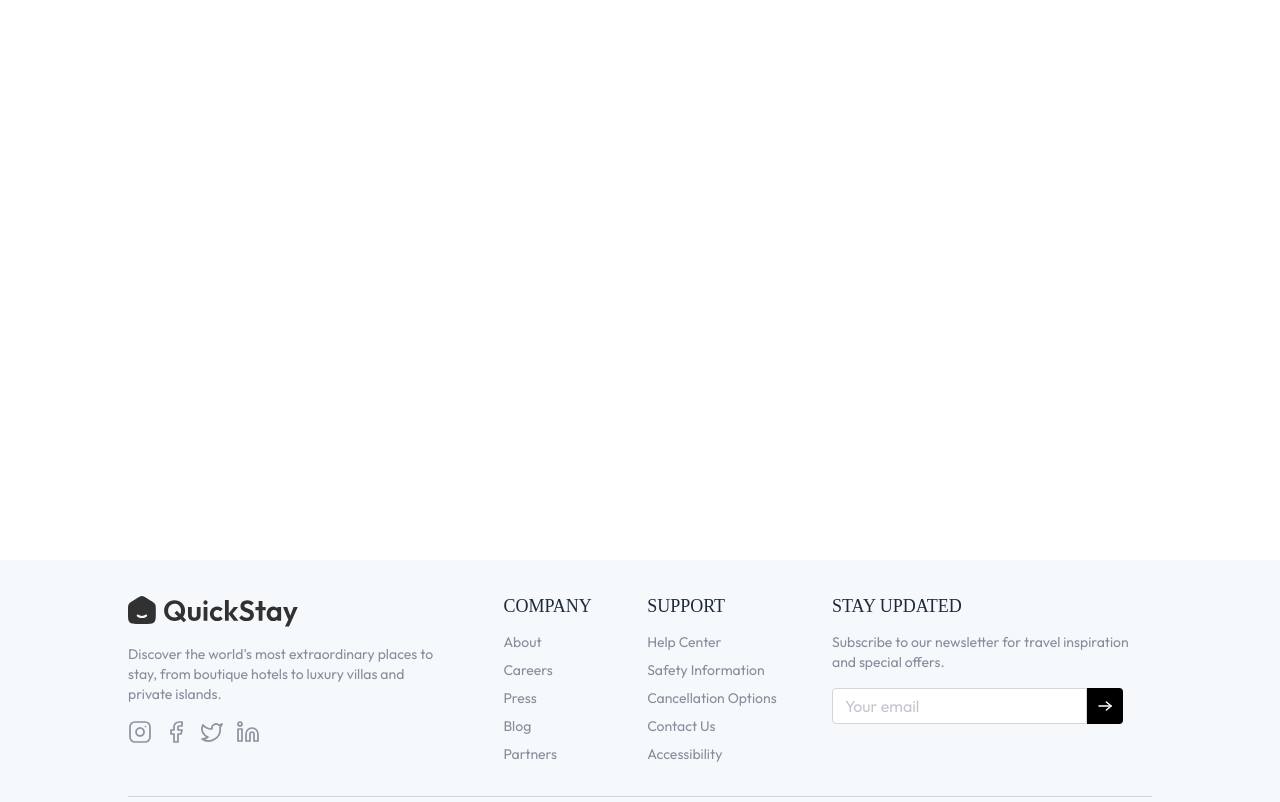
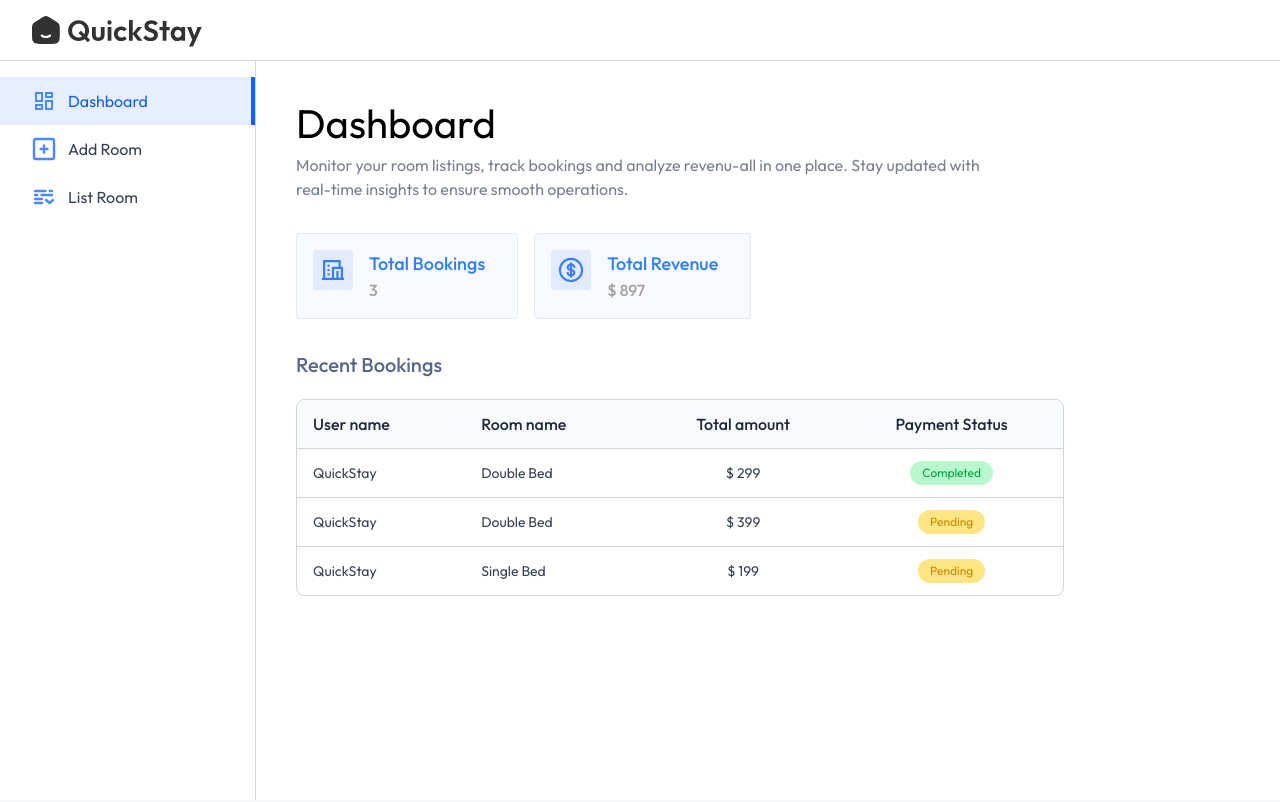
Before and after one commit to RakeshKrGorai/QuickStay, a React (Vite) app in the folder frontend/: page /owner in a window 1280 px wide. Shown: the top 802 px of the page. Built offline with nearby package versions, Linux system fonts and the light colour scheme; no server answers.

Commit message:
completed owner dashboard page

```diff
--- a/frontend/src/App.jsx
+++ b/frontend/src/App.jsx
@@ -8,6 +8,10 @@
 import RoomDetails from "./pages/RoomDetails";
 import MyBooking from "./pages/MyBooking";
 import HotelReg from "./components/HotelReg";
+import Layout from "./pages/hotelOwner/Layout";
+import Dashboard from "./pages/hotelOwner/Dashboard";
+import AddRoom from "./pages/hotelOwner/AddRoom";
+import ListRoom from "./pages/hotelOwner/ListRoom";
 
 function App() {
   // checks whether the current path of the website has "owner" included within the url or not.
@@ -23,6 +27,11 @@
           <Route path="/rooms" element={<AllRooms />} />
           <Route path="/rooms/:id" element={<RoomDetails />} />
           <Route path="/my-bookings" element={<MyBooking />} />
+          <Route path="/owner" element={<Layout />}>
+            <Route index element={<Dashboard />}></Route>
+            <Route path="add-room" element={<AddRoom />}></Route>
+            <Route path="list-room" element={<ListRoom />}></Route>
+          </Route>
         </Routes>
       </div>
       <Footer />
--- /dev/null
+++ b/frontend/src/components/hotelOwner/Navbar.jsx
@@ -0,0 +1,17 @@
+import React from "react";
+import { Link } from "react-router-dom";
+import { assets } from "../../assets/assets";
+import { UserButton } from "@clerk/clerk-react";
+
+function Navbar() {
+  return (
+    <div className="flex items-center justify-between px-4 md:px-8 border-b border-gray-300 py-3 bg-white transition-all duration-300">
+      <Link>
+        <img src={assets.logo} alt="logo" className="h-9 invert opacity-80" />
+      </Link>
+      <UserButton />
+    </div>
+  );
+}
+
+export default Navbar;
--- /dev/null
+++ b/frontend/src/components/hotelOwner/Sidebar.jsx
@@ -0,0 +1,34 @@
+import React from "react";
+import { assets } from "../../assets/assets";
+import { NavLink } from "react-router-dom";
+
+function Sidebar() {
+  const sidebarLinks = [
+    { name: "Dashboard", path: "/owner", icon: assets.dashboardIcon },
+    { name: "Add Room", path: "/owner/add-room", icon: assets.addIcon },
+    { name: "List Room", path: "/owner/list-room", icon: assets.listIcon },
+  ];
+  return (
+    <div className="md:w-64 w-16 border-r h-full text-base border-gray-300 pt-4 flex flex-col transition-all duration-300">
+      {sidebarLinks.map((item, index) => (
+        <NavLink
+          key={index}
+          to={item.path}
+          end="/owner"
+          className={({ isActive }) =>
+            `flex items-center py-3 px-4 md:px-8 gap-3 ${
+              isActive
+                ? "border-r-4 md:border-r[6px] bg-blue-600/10 border-blue-600 text-blue-600"
+                : "hover:bg-gray-100/10 border-white text-gray-700"
+            }`
+          }
+        >
+          <img src={item.icon} alt={item.name} className="min-h-6 min-w-6" />
+          <p className="md:block hidden text-center">{item.name}</p>
+        </NavLink>
+      ))}
+    </div>
+  );
+}
+
+export default Sidebar;
--- /dev/null
+++ b/frontend/src/pages/hotelOwner/AddRoom.jsx
@@ -0,0 +1,7 @@
+import React from "react";
+
+function AddRoom() {
+  return <div>AddRoom</div>;
+}
+
+export default AddRoom;
--- /dev/null
+++ b/frontend/src/pages/hotelOwner/Dashboard.jsx
@@ -0,0 +1,101 @@
+import React, { useState } from "react";
+import Title from "../../components/Title";
+import { assets, dashboardDummyData } from "../../assets/assets";
+
+function Dashboard() {
+  const [dashboardData, setDashboardData] = useState(dashboardDummyData);
+  return (
+    <div>
+      <Title
+        align={"left"}
+        font={"outfit"}
+        title={"Dashboard"}
+        subTitle={
+          "Monitor your room listings, track bookings and analyze revenu-all in one place. Stay updated with real-time insights to ensure smooth operations."
+        }
+      />
+
+      <div className="flex gap-4 my-8">
+        {/* Total Bookings */}
+        <div className="bg-primary/3 border border-primary/10 rounded flex p-4 pr-8">
+          <img
+            src={assets.totalBookingIcon}
+            alt="total-booking-icon"
+            className="max-sm:hidden h-10"
+          />
+          <div className="flex flex-col sm:ml-4 font-medium">
+            <p className="text-blue-500 text-lg">Total Bookings</p>
+            <p className="text-neutral-400 text-base">
+              {dashboardData.totalBookings}
+            </p>
+          </div>
+        </div>
+        {/* Total Revenue */}
+        <div className="bg-primary/3 border border-primary/10 rounded flex p-4 pr-8">
+          <img
+            src={assets.totalRevenueIcon}
+            alt="total-revenue-icon"
+            className="max-sm:hidden h-10"
+          />
+          <div className="flex flex-col sm:ml-4 font-medium">
+            <p className="text-blue-500 text-lg">Total Revenue</p>
+            <p className="text-neutral-400 text-base">
+              $ {dashboardData.totalRevenue}
+            </p>
+          </div>
+        </div>
+      </div>
+      {/* Recent Bookings */}
+      <h2 className="text-xl text-blue-950/70 font-medium mb-5">
+        Recent Bookings
+      </h2>
+      {/* Table */}
+      <div className="w-full max-w-3xl text-left border border-gray-300 rounded-lg max-h-80 overflow-y-scroll">
+        <table className="w-full">
+          <thead className="bg-gray-50">
+            <tr>
+              <th className="py-3 px-4 text-gray-800 font-medium">User name</th>
+              <th className="py-3 px-4 text-gray-800 font-medium max-sm:hidden">
+                Room name
+              </th>
+              <th className="py-3 px-4 text-gray-800 font-medium text-center">
+                Total amount
+              </th>
+              <th className="py-3 px-4 text-gray-800 font-medium text-center">
+                Payment Status
+              </th>
+            </tr>
+          </thead>
+          <tbody className="text-sm">
+            {dashboardData.bookings.map((item, index) => (
+              <tr key={index}>
+                <td className="py-3 px-4 text-gray-700 border-t border-gray-300">
+                  {item.user.username}
+                </td>
+                <td className="py-3 px-4 text-gray-700 border-t border-gray-300 max-sm:hidden">
+                  {item.room.roomType}
+                </td>
+                <td className="py-3 px-4 text-gray-700 border-t border-gray-300 text-center">
+                  $ {item.totalPrice}
+                </td>
+                <td className="py-3 px-4 text-gray-700 border-t border-gray-300 text-center">
+                  <button
+                    className={`py-1 px-3 text-xs rounded-full mx-auto ${
+                      item.isPaid
+                        ? "bg-green-200 text-green-600"
+                        : "bg-amber-200 text-yellow-600"
+                    }`}
+                  >
+                    {item.isPaid ? "Completed" : "Pending"}
+                  </button>
+                </td>
+              </tr>
+            ))}
+          </tbody>
+        </table>
+      </div>
+    </div>
+  );
+}
+
+export default Dashboard;
--- /dev/null
+++ b/frontend/src/pages/hotelOwner/Layout.jsx
@@ -0,0 +1,20 @@
+import React from "react";
+import Navbar from "../../components/hotelOwner/Navbar";
+import Sidebar from "../../components/hotelOwner/Sidebar";
+import { Outlet } from "react-router-dom";
+
+function Layout() {
+  return (
+    <div className="flex flex-col h-screen">
+      <Navbar />
+      <div className="flex h-full">
+        <Sidebar />
+        <div className="flex-1 p-4 pt-10 md:px-10 h-full">
+          <Outlet />
+        </div>
+      </div>
+    </div>
+  );
+}
+
+export default Layout;
--- /dev/null
+++ b/frontend/src/pages/hotelOwner/ListRoom.jsx
@@ -0,0 +1,7 @@
+import React from "react";
+
+function ListRoom() {
+  return <div>ListRoom</div>;
+}
+
+export default ListRoom;
```
